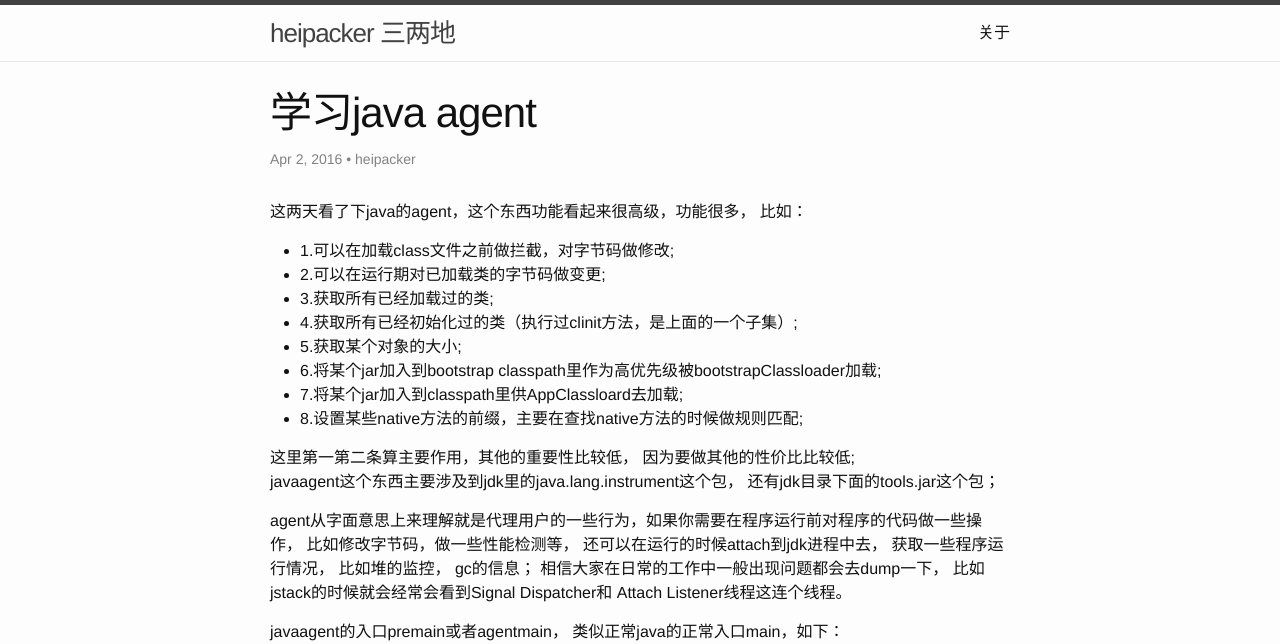
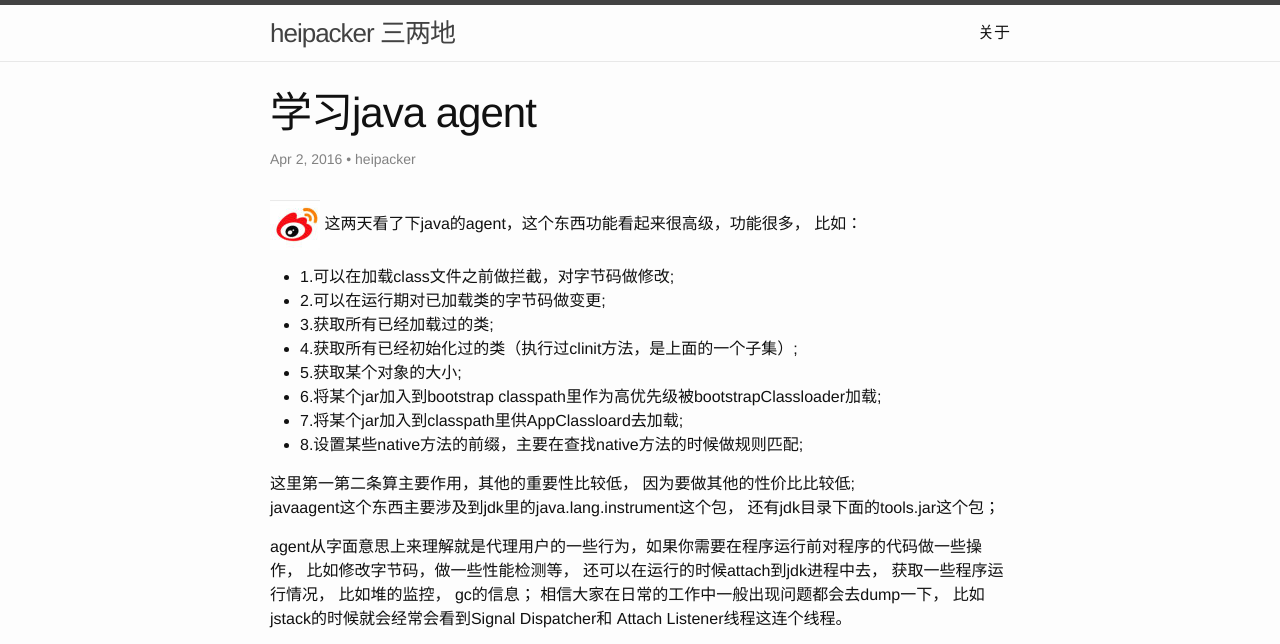
Before and after one commit to heipacker/heipacker.github.io, a Jekyll site: the page built from _posts/2016-04-02-learn-java-agent.markdown, in a window 1280 px wide. Shown: the top 644 px of the page. Built offline with Jekyll 4.4.1, drawn with Linux system fonts in a browser that asks for light colours; grey boxes are pictures that could not be loaded.

Commit message:
测试引入图片

```diff
--- a/_posts/2016-04-02-learn-java-agent.markdown
+++ b/_posts/2016-04-02-learn-java-agent.markdown
@@ -6,6 +6,7 @@ date:   2016-04-02 13:25:58 +0800
 categories: jekyll update
 tag: 技术
 ---
+![有帮助的截图]({{ site.url }}/assets/img/weibo.jpg)
   这两天看了下java的agent，这个东西功能看起来很高级，功能很多， 比如：<br/>
 <ul>
 <li>
```
Also changed, not shown: assets/img/weibo.jpg (added).
